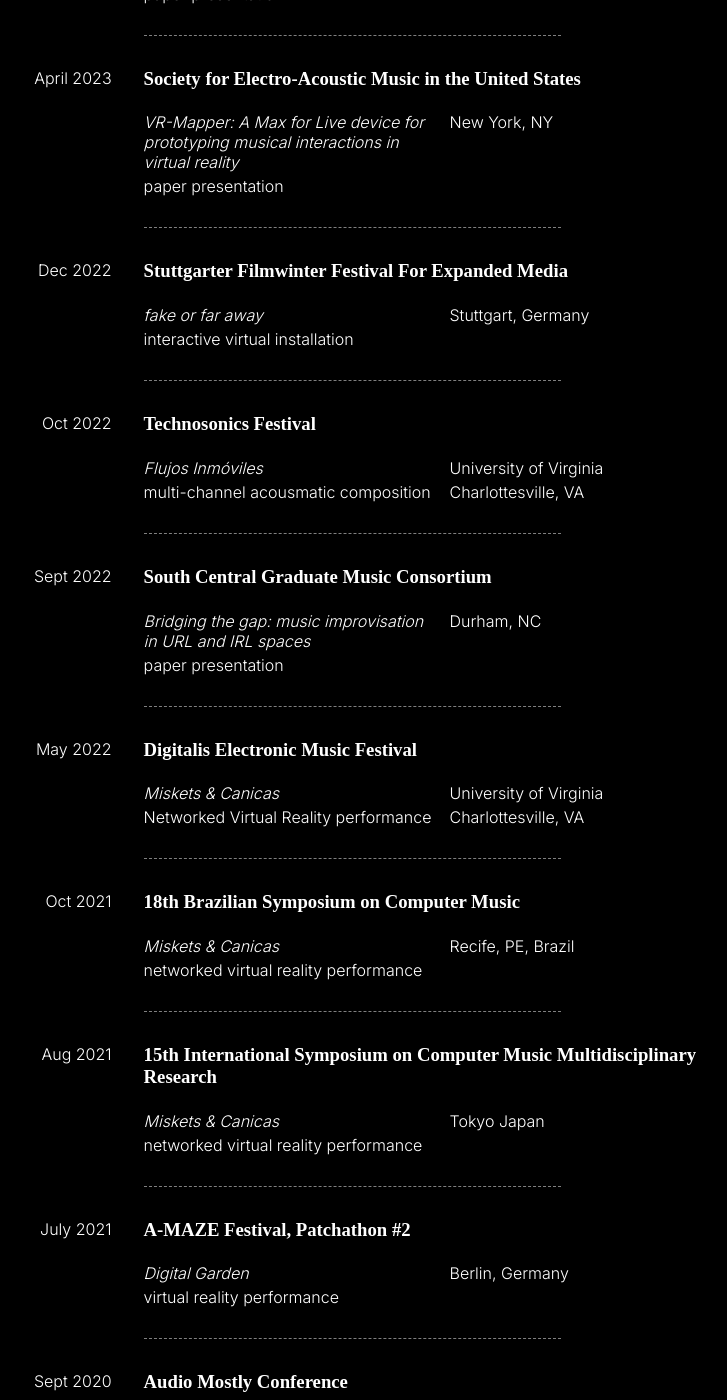
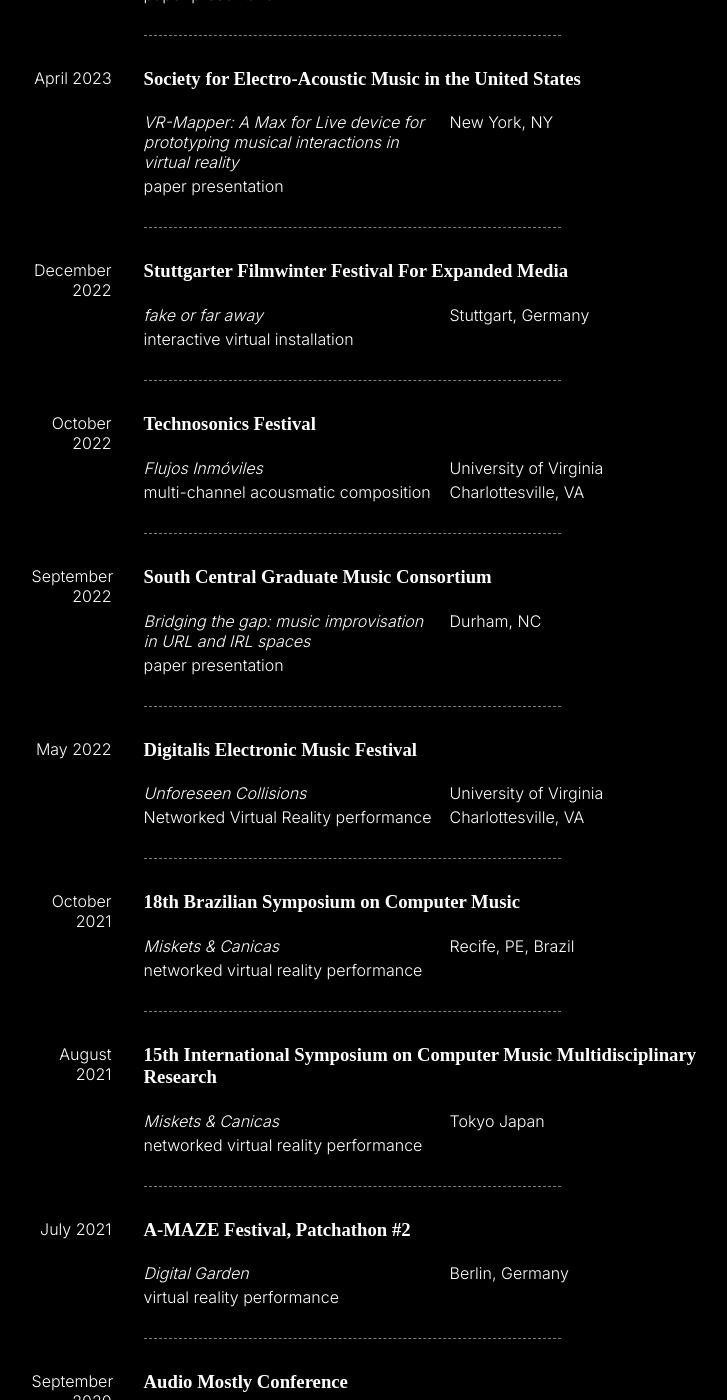
Before and after one commit to matvilap/matvilap.github.io, a Jekyll site: the page built from performances.md, in a window 1280 px wide and 1400 px high, scrolled down 1676 px. Shown: the whole window, without its empty margins (166-893 px from the left). Built offline with Jekyll 4.4.1, drawn with Linux system fonts in a browser that asks for light colours; some web fonts are replaced; some of the changed text lies outside the part shown.

Commit message:
updated performances

```diff
--- a/performances.md
+++ b/performances.md
@@ -30,19 +30,19 @@
     details: performed by the AudioVisual Collective
 
   - event: “Developing a Musical Practice with Virtual Reality”
-    date: Feb 2024
+    date: February 2024
     venue: University of Michigan, Department of Performing Arts Technology
     location: Ann Arbor, MI
     details: guest lecture
 
   - event: The San Francisco Tape Music Festival
-    date: Jan 2024
+    date: January 2024
     location: San Francisco, CA
     work: "Funeral For A Whale"
     details: multi-channel composition
 
   - event: Coastal Futures Festival
-    date: Dec 2023
+    date: December 2023
     venue: Eastern Shore Community College
     location: Melfa, VA
     work: "Funeral For A Whale"
@@ -50,7 +50,7 @@
 
   - event: International Computer Music Association Music Showcase 2023 Latin America
     location: (online)
-    date: Sept 2023
+    date: September 2023
     work: "Push & Pull"
     details: Virtual Reality Musical Instrument
 
@@ -68,19 +68,19 @@
 
   - event: Stuttgarter Filmwinter Festival For Expanded Media
     location: Stuttgart, Germany
-    date: Dec 2022
+    date: December 2022
     work: "fake or far away"
     details: interactive virtual installation
 
   - event: Technosonics Festival
-    date: Oct 2022
+    date: October 2022
     venue: University of Virginia
     location: Charlottesville, VA
     work: "Flujos Inmóviles"
     details: multi-channel acousmatic composition
 
   - event: South Central Graduate Music Consortium
-    date: Sept 2022
+    date: September 2022
     location: Durham, NC
     work: "Bridging the gap: music improvisation in URL and IRL spaces"
     details: paper presentation
@@ -89,17 +89,17 @@
     date: May 2022
     venue: University of Virginia
     location: Charlottesville, VA
-    work: "Miskets & Canicas"
+    work: "Unforeseen Collisions"
     details: Networked Virtual Reality performance
 
   - event: 18th Brazilian Symposium on Computer Music
-    date: Oct 2021
+    date: October 2021
     location: Recife, PE, Brazil
     work: "Miskets & Canicas"
     details: networked virtual reality performance
 
   - event: 15th International Symposium on Computer Music Multidisciplinary Research
-    date: Aug 2021
+    date: August 2021
     location: Tokyo Japan
     work: "Miskets & Canicas"
     details: networked virtual reality performance
@@ -111,7 +111,7 @@
     details: virtual reality performance
 
   - event: Audio Mostly Conference
-    date: Sept 2020
+    date: September 2020
     location: Graz, Austria (online)
     work: "Capturing Kinetic Wave Demonstrations for Sound Control"
     details: paper presentation
```
